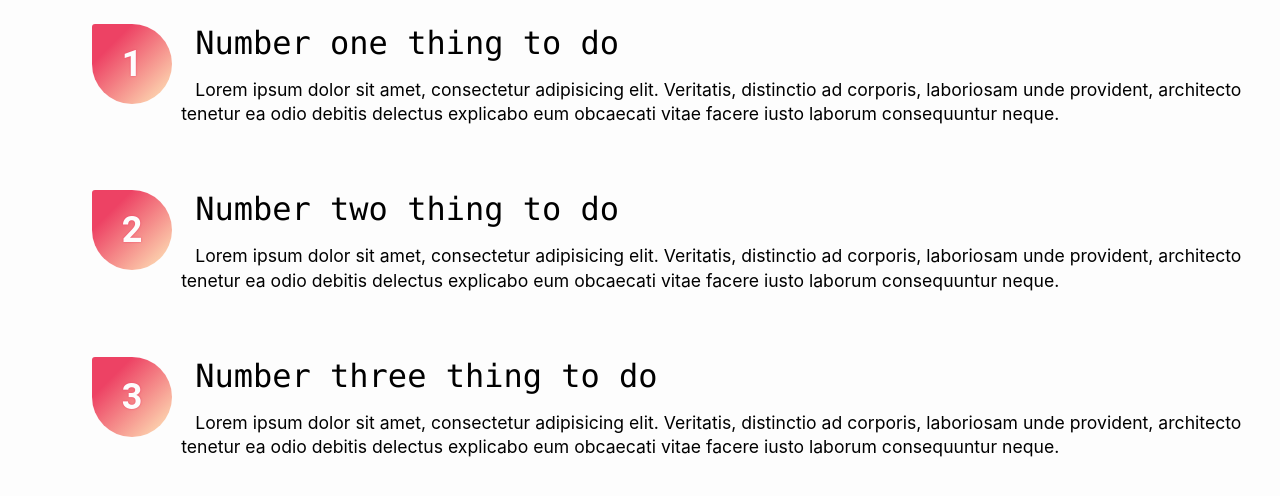
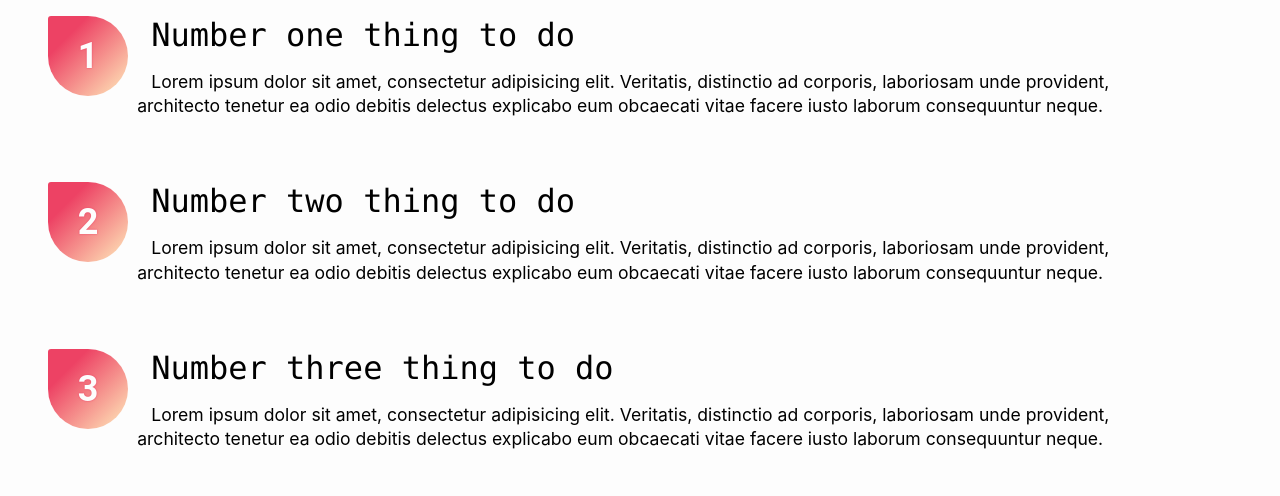
Before and after one commit to kirillkrylov/kayjaygroup, a plain HTML site: page pages/playbook-stage1.html in a window 1280 px wide. Drawn offline with Linux system fonts and the light colour scheme.

Commit message:
updated css

```diff
--- a/css/stage1.css
+++ b/css/stage1.css
@@ -65,10 +65,10 @@
 /* Demo styles */
 
 body {
-    width: 100%;
-    height: 100%;
+    width: auto;
+    /* height: 100%; */
     /* min-height: 100vh; */
-    display: flex;
+    /* display: flex; */
     justify-content: center;
     align-items: center;
     background: var(--bg);
```
